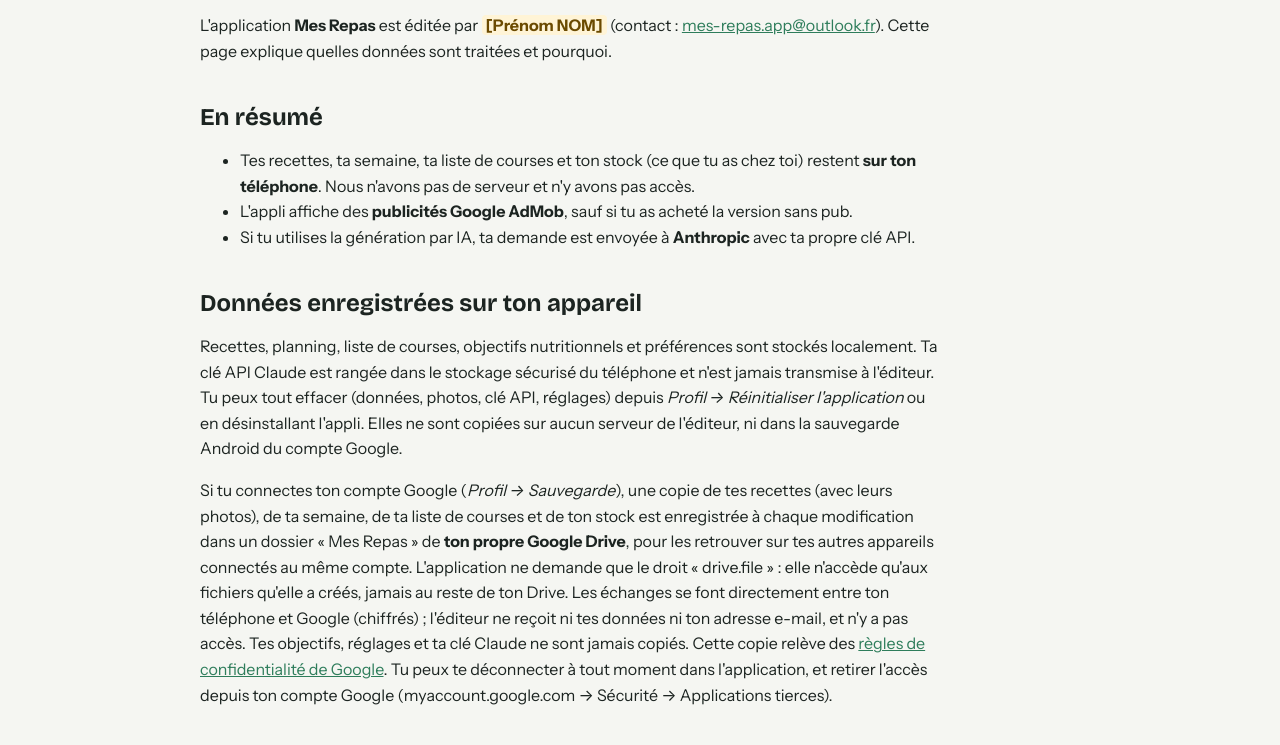
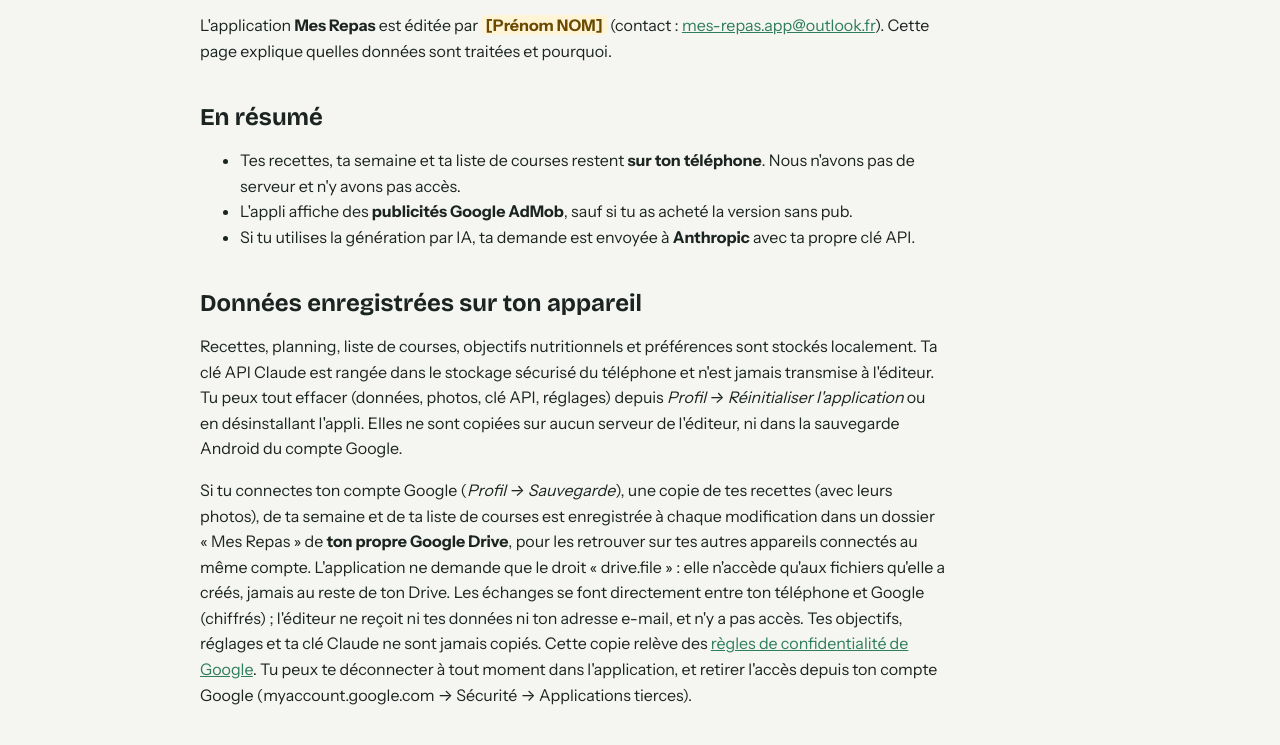
Before and after one commit to Mes-Repas-App/mes-repas-app.github.io, a plain HTML site: page confidentialite.html in a window 1280 px wide. Shown: the part 206-951 px from the top of the page. Drawn offline with nearby package versions, Linux system fonts and the light colour scheme.

Commit message:
Confidentialité : retrait du stock (fonction supprimée)

```diff
--- a/confidentialite.html
+++ b/confidentialite.html
@@ -23,14 +23,14 @@
 
 <h2>En résumé</h2>
 <ul>
-<li>Tes recettes, ta semaine, ta liste de courses et ton stock (ce que tu as chez toi) restent <strong>sur ton téléphone</strong>. Nous n'avons pas de serveur et n'y avons pas accès.</li>
+<li>Tes recettes, ta semaine et ta liste de courses restent <strong>sur ton téléphone</strong>. Nous n'avons pas de serveur et n'y avons pas accès.</li>
 <li>L'appli affiche des <strong>publicités Google AdMob</strong>, sauf si tu as acheté la version sans pub.</li>
 <li>Si tu utilises la génération par IA, ta demande est envoyée à <strong>Anthropic</strong> avec ta propre clé API.</li>
 </ul>
 
 <h2>Données enregistrées sur ton appareil</h2>
 <p>Recettes, planning, liste de courses, objectifs nutritionnels et préférences sont stockés localement. Ta clé API Claude est rangée dans le stockage sécurisé du téléphone et n'est jamais transmise à l'éditeur. Tu peux tout effacer (données, photos, clé API, réglages) depuis <em>Profil → Réinitialiser l'application</em> ou en désinstallant l'appli. Elles ne sont copiées sur aucun serveur de l'éditeur, ni dans la sauvegarde Android du compte Google.</p>
-<p>Si tu connectes ton compte Google (<em>Profil → Sauvegarde</em>), une copie de tes recettes (avec leurs photos), de ta semaine, de ta liste de courses et de ton stock est enregistrée à chaque modification dans un dossier « Mes Repas » de <strong>ton propre Google Drive</strong>, pour les retrouver sur tes autres appareils connectés au même compte. L'application ne demande que le droit « drive.file » : elle n'accède qu'aux fichiers qu'elle a créés, jamais au reste de ton Drive. Les échanges se font directement entre ton téléphone et Google (chiffrés) ; l'éditeur ne reçoit ni tes données ni ton adresse e-mail, et n'y a pas accès. Tes objectifs, réglages et ta clé Claude ne sont jamais copiés. Cette copie relève des <a href="https://policies.google.com/privacy">règles de confidentialité de Google</a>. Tu peux te déconnecter à tout moment dans l'application, et retirer l'accès depuis ton compte Google (myaccount.google.com → Sécurité → Applications tierces).</p>
+<p>Si tu connectes ton compte Google (<em>Profil → Sauvegarde</em>), une copie de tes recettes (avec leurs photos), de ta semaine et de ta liste de courses est enregistrée à chaque modification dans un dossier « Mes Repas » de <strong>ton propre Google Drive</strong>, pour les retrouver sur tes autres appareils connectés au même compte. L'application ne demande que le droit « drive.file » : elle n'accède qu'aux fichiers qu'elle a créés, jamais au reste de ton Drive. Les échanges se font directement entre ton téléphone et Google (chiffrés) ; l'éditeur ne reçoit ni tes données ni ton adresse e-mail, et n'y a pas accès. Tes objectifs, réglages et ta clé Claude ne sont jamais copiés. Cette copie relève des <a href="https://policies.google.com/privacy">règles de confidentialité de Google</a>. Tu peux te déconnecter à tout moment dans l'application, et retirer l'accès depuis ton compte Google (myaccount.google.com → Sécurité → Applications tierces).</p>
 
 <h2>Génération par intelligence artificielle (Anthropic)</h2>
 <p>Quand tu lances une génération avec Claude, l'application envoie directement à Anthropic PBC tes préférences (régime, contraintes, objectifs, nombre de repas) et tes instructions libres. Ces échanges sont chiffrés et régis par la <a href="https://www.anthropic.com/legal/privacy">politique de confidentialité d'Anthropic</a>. N'écris pas d'informations personnelles ou de santé sensibles dans les instructions. Cette fonction est facultative : le mode simple fonctionne sans aucun envoi.</p>
```
